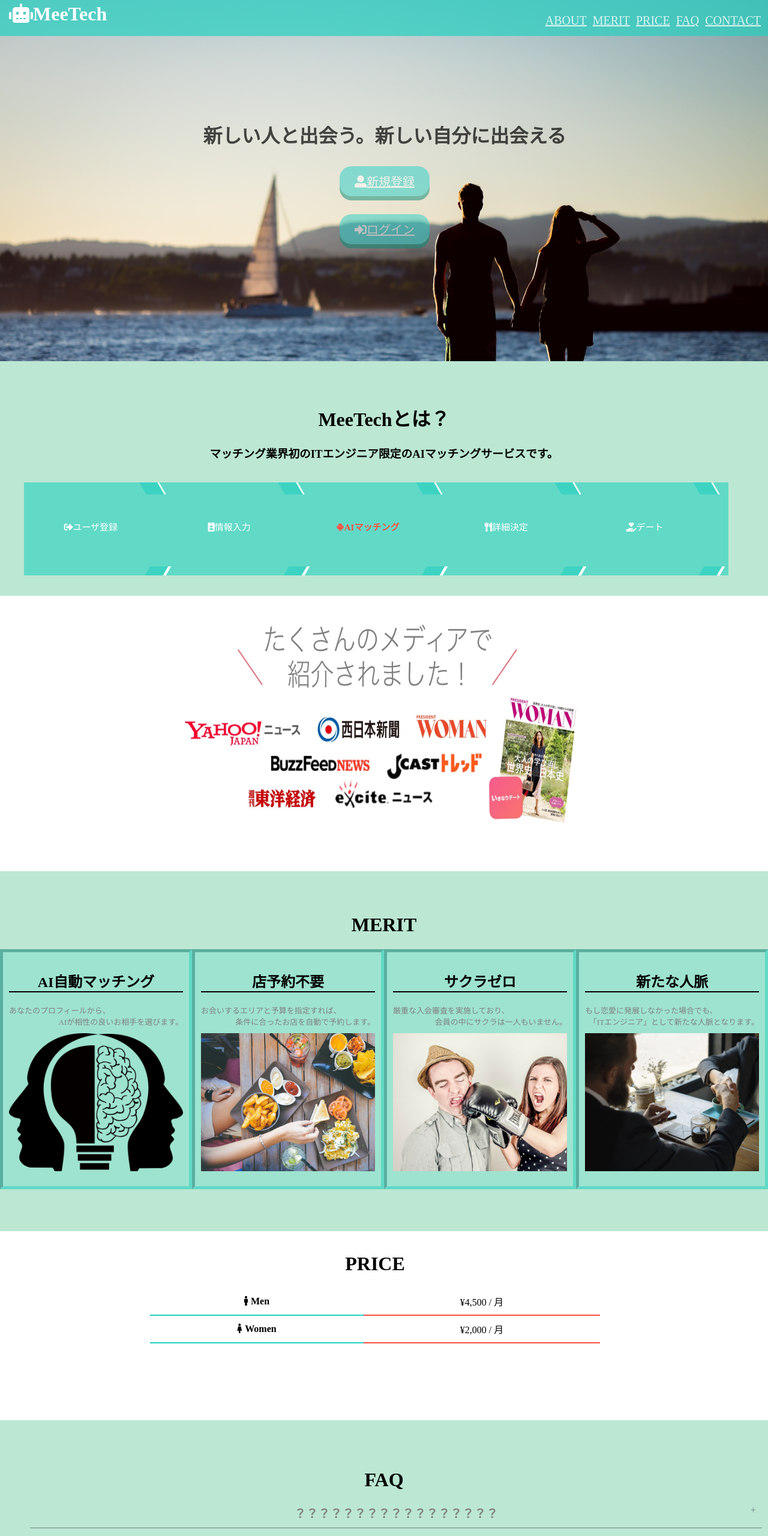
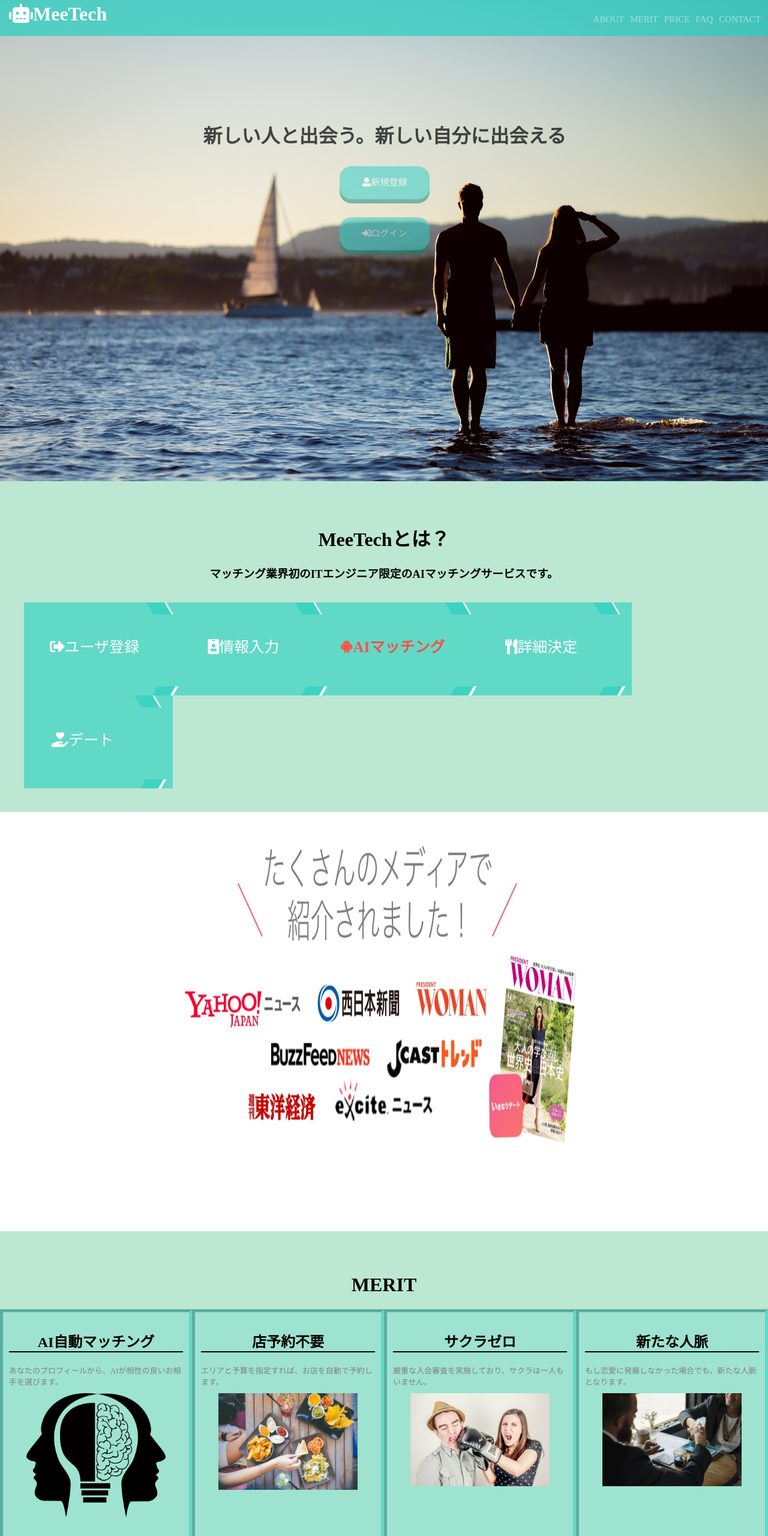
Before and after one commit to takaakan/work1, a plain HTML site: page index.html in a window 1280 px wide. Shown: the top 2560 px of the page at 60% size. Drawn offline with nearby package versions, Linux system fonts and the light colour scheme.

Commit message:
second comment

```diff
--- a/index.html
+++ b/index.html
@@ -101,8 +101,7 @@
       <div class="child-merit">
         <div class="child-merit-up">
           <h2>AI自動マッチング</h2>
-          <p class="first">あなたのプロフィールから、</p>
-          <p class="second">AIが相性の良いお相手を選びます。</p>
+          <p class="first">あなたのプロフィールから、AIが相性の良いお相手を選びます。</p>
         </div>
         <div class="child-merit-low one"></div>
       </div>
@@ -111,8 +110,7 @@
       <div class="child-merit">
         <div class="child-merit-up">
           <h2>店予約不要</h2>
-          <p class="first">お会いするエリアと予算を指定すれば、</p>
-          <p class="second">条件に合ったお店を自動で予約します。</p>
+          <p class="first">エリアと予算を指定すれば、お店を自動で予約します。</p>
         </div>
         <div class="child-merit-low two"></div>
       </div>
@@ -120,8 +118,7 @@
       <div class="child-merit">
         <div class="child-merit-up">
           <h2>サクラゼロ</h2>
-          <p class="first">厳重な入会審査を実施しており、</p>
-          <p class="second">会員の中にサクラは一人もいません。</p>
+          <p class="first">厳重な入会審査を実施しており、サクラは一人もいません。</p>
         </div>
         <div class="child-merit-low three"></div>
       </div>
@@ -129,8 +126,7 @@
       <div class="child-merit">
         <div class="child-merit-up">
           <h2>新たな人脈</h2>
-          <p class="first">もし恋愛に発展しなかった場合でも、</p>
-          <p class="second">「ITエンジニア」として新たな人脈となります。</p>
+          <p class="first">もし恋愛に発展しなかった場合でも、新たな人脈となります。</p>
         </div>
         <div class="child-merit-low four"></div>
       </div>
--- a/stylesheet.css
+++ b/stylesheet.css
@@ -133,8 +133,10 @@ body{
 .msr_flow02 {
   color: #000000;
   list-style: none;
-  height:40%;
+  height:50%;
 }
+
+@media (max-width:1024px){
 
 .msr_flow02 li {
   background-color: rgba(38,208,192,0.6);
@@ -142,10 +144,13 @@ body{
   color: #FFFFFF;
   display: block;
   float: left;
-  font-size: 15px;
-  width: 17%;
-  padding: 0 10px 0 10px;
+  font-size: 17px;
+  width: 18%;
+  padding: 0 5px 0 5px;
 }
+
+}
+
 .msr_flow02 li:first-child {
   padding-left: 30px;
 }
@@ -233,7 +238,7 @@ body{
   margin: 30px auto;
   width:150px;
   height: 40px;
-  padding-top: 10px;
+  padding-top: 15px;
 
   background-color: 	#26d0c9;
   vertical-align: middle;
@@ -255,13 +260,14 @@ body{
 
 a {
 color:#ffffff;
-opacity: 0.8;
-font-size: 20px;
+opacity: 0.5;
+font-size: 15px;
+text-decoration:none;
 }
 
 a:hover{
 opacity: 1;
-text-decoration:underline;
+text-decoration:none;
 }
 
 #merit{
@@ -338,7 +344,7 @@ text-decoration:underline;
 }
 
 #price{
-  height:300px;
+  height:400px;
   text-align: center;
   background-color:#ffffff;
   padding:15px 30px 0 0;
@@ -519,3 +525,119 @@ p{
   color:#ccc;
   font-size:13px;
 }
+
+
+@media (min-width:780px){
+
+.msr_flow02 li {
+  background-color: rgba(38,208,192,0.6);
+  line-height: 150px;
+  color: #FFFFFF;
+  display: block;
+  float: left;
+  font-size: 16px;
+  width: 17%;
+  padding: 0 10px 0 10px;
+}
+
+child-merit{
+  float: left;
+  background-color: rgba(38,208,192,0.2);
+  height: 90%;
+  width: 30%;
+  border: inset 5px rgba(38,208,192,0.5);
+  box-sizing:border-box;
+  padding: 10px;
+  text-align:center;
+}
+
+.child-merit-low{
+  height: 70%;
+  background-size: contain;
+  background-repeat : no-repeat;
+  width:100%;                              /* 横幅のサイズを指定    */
+  top:0;
+}
+
+
+@media (min-width:1025px){
+
+.msr_flow02 li {
+  background-color: rgba(38,208,192,0.6);
+  line-height: 150px;
+  color: #FFFFFF;
+  display: block;
+  float: left;
+  font-size: 25px;
+  width: 18%;
+  padding: 0 15px 0 10px;
+}
+
+child-merit{
+  float: left;
+  background-color: rgba(38,208,192,0.2);
+  height: 100%;
+  width: 20%;
+  border: inset 5px rgba(38,208,192,0.5);
+  box-sizing:border-box;
+  padding: 10px;
+  text-align:center;
+}
+
+.child-merit-low{
+  height: 70%;
+  background-size: contain;
+  background-repeat : no-repeat;
+  width:80%;                              /* 横幅のサイズを指定    */
+  top:0;
+  margin:auto;
+}
+
+.top-wrapper{
+  height: 800px;
+  background-image: url(img/photo1.jpg);
+  background-size: cover;
+  background-repeat : no-repeat;
+  width:100%;
+}
+
+#about{
+  height:1200px;
+  text-align: center;
+  padding-top:50px;
+  background-color: #bce7d2;
+}
+
+#merit{
+  height:600px;
+  text-align: center;
+  background-color:#bce7d2;
+  padding:50px 0;
+}
+
+#price{
+  height:400px;
+  text-align: center;
+  background-color:#ffffff;
+  padding: 100px 30px 10px 30px;
+}
+
+.form{
+  width:30%;
+  margin: 0 auto;
+  box-sizing: border-box;
+}
+
+ .footer{
+   background-color: #000000;
+   color: #ffffff;
+   height: 80px;
+   padding: 20px;
+ }
+
+ .footer-list{
+    height: 30px;
+    padding-left: 1200px;
+}
+
+}
```
